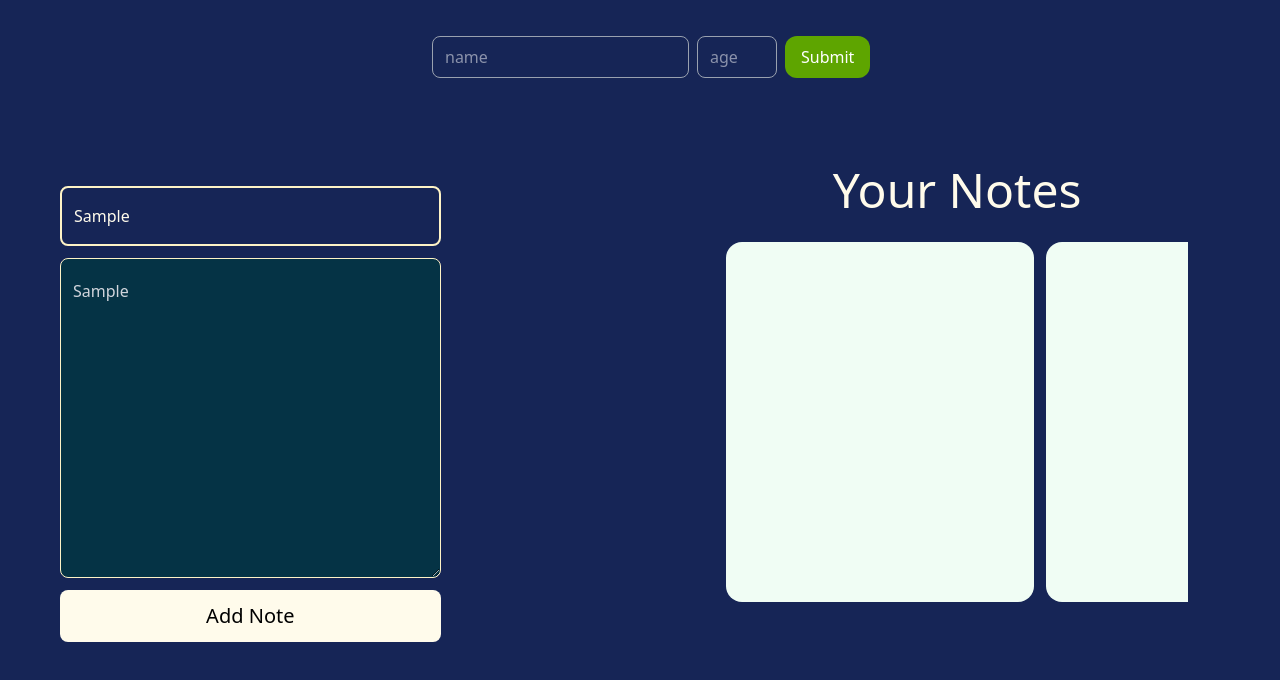
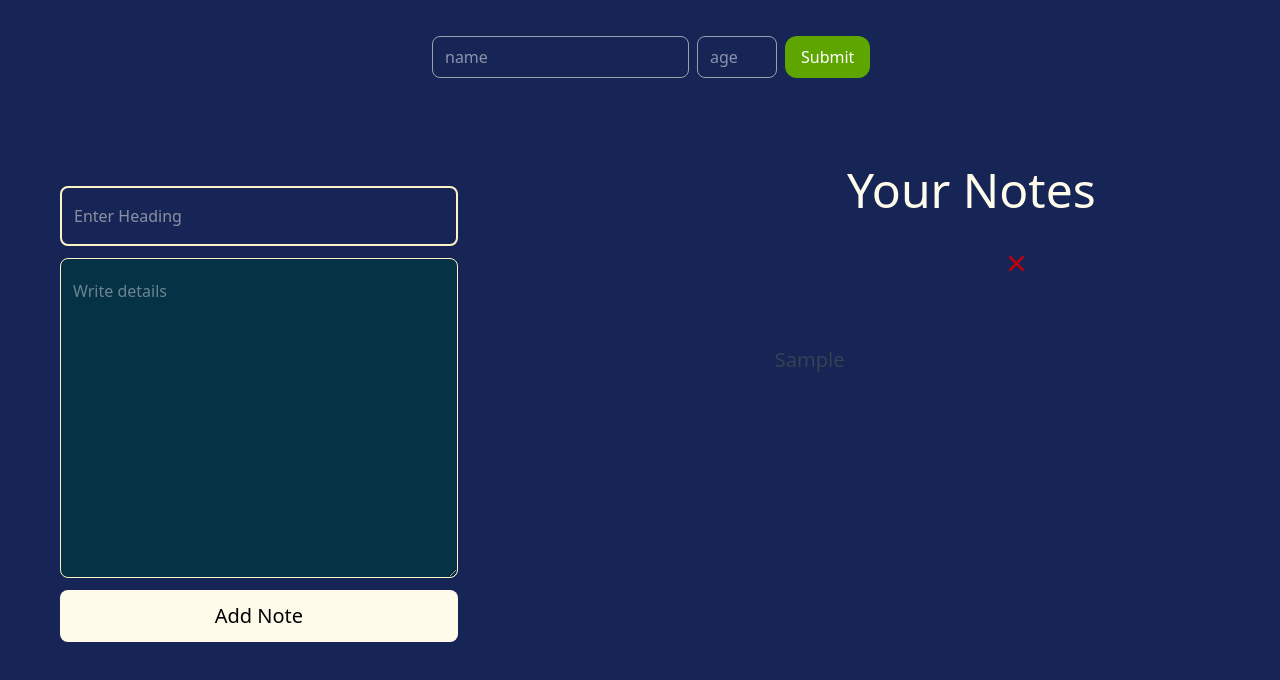
Before and after one commit to 13-soham/ui_react, a React (Vite) app: page / in a window 1280 px wide. Both pictures are taken after typing "Sample", "Sample" into the empty fields and a click on the button "Add Note". Shown: the part 800-1480 px from the top of the page. Built offline with nearby package versions, Linux system fonts and the light colour scheme.

Commit message:
2ndPage_completed

```diff
--- a/index.html
+++ b/index.html
@@ -5,6 +5,7 @@
     <link rel="icon" type="image/svg+xml" href="/vite.svg" />
     <meta name="viewport" content="width=device-width, initial-scale=1.0" />
     <title>ui_react</title>
+    <link href="https://cdn.jsdelivr.net/npm/remixicon@4.2.0/fonts/remixicon.css" rel="stylesheet">
   </head>
   <body>
     <div id="root"></div>
--- a/package.json
+++ b/package.json
@@ -11,6 +11,8 @@
   },
   "dependencies": {
     "@tailwindcss/vite": "^4.1.15",
+    "lucide": "^0.548.0",
+    "lucide-react": "^0.548.0",
     "react": "^19.1.1",
     "react-dom": "^19.1.1",
     "remixicon": "^4.7.0",
--- a/src/components/Part02/Note02.jsx
+++ b/src/components/Part02/Note02.jsx
@@ -1,35 +1,65 @@
-import React from 'react'
+import React, { useState } from 'react'
 
 const Note02 = () => {
-    let submitHandler = (e)=>{
+    const [Heading, setHeading] = useState("");
+    const [Details, setDetails] = useState("");
+    const [Output, setOutput] = useState([]);
+
+    let submitHandler = (e) => {
         e.preventDefault();
+        console.log(Heading , Details);
+
+        setOutput([...Output, {Heading, Details}]);
+
+        setHeading("");
+        setDetails("");
     }
+
+    let deleteTask = (idx)=>{
+        let val = [...Output];
+
+        val.splice(idx, 1);
+
+        setOutput(val);
+    }
+
     return (
         <div className='px-5 py-7 mt-3 flex flex-col lg:flex-row lg:items-start lg:justify-between'>
             <form
-            onSubmit={(e)=>submitHandler(e)}
-            className='flex flex-col justify-between gap-3 lg:w-full lg:py-9'
+                onSubmit={(e) => submitHandler(e)}
+                className='flex flex-col justify-between gap-3 lg:w-4/7 lg:py-9'
+
             >
                 <input
+                    value={Heading}
                     type="text"
                     placeholder='Enter Heading'
                     className='px-3 py-4 border-2 w-full lg:w-3/5 border-amber-100 outline-none text-amber-50 rounded-lg font-medium'
+                    onChange={(e)=>setHeading(e.target.value)}
                 />
                 <textarea
+                    value={Details}
                     type="text"
                     placeholder='Write details'
                     className='h-40 lg:h-80 px-3 py-5 border w-full lg:w-3/5 border-amber-100 outline-none rounded-lg bg-cyan-950 text-gray-300'
+                    onChange={(e)=>setDetails(e.target.value)}
                 />
-            <button className='py-3 bg-amber-50 w-full text-center rounded-lg active:scale-98 transition-transform duration-150 cursor-pointer text-xl font-medium lg:w-3/5'>Add Note</button>
+                <button className='py-3 bg-amber-50 w-full text-center rounded-lg active:scale-98 active:bg-gray-200 transition-all duration-150 cursor-pointer text-xl font-medium lg:w-3/5'>Add Note</button>
             </form>
-        <div className='lg:w-4/5 lg:h-full lg:px-5 lg:py-3'>
+            <div className='w-full lg:w-3/7 lg:h-full lg:px-5 lg:py-3'>
                 <h1 className='text-4xl lg:text-5xl text-amber-50 mt-15 lg:mt-1 mb-5 text-center'>Your Notes</h1>
-            <div className='flex h-full overflow-x-auto overflow-y-hidden scrollbar-hide gap-3 lg:mx-3 lg:my-7'>
-                <div className='h-60 lg:h-90 w-2/3 bg-green-50 rounded-2xl flex-none'></div>
-                <div className='h-60 lg:h-90 w-2/3 bg-green-50 rounded-2xl flex-none'></div>
-                <div className='h-60 lg:h-90 w-2/3 bg-green-50 rounded-2xl flex-none'></div>
-                <div className='h-60 lg:h-90 w-2/3 bg-green-50 rounded-2xl flex-none'></div>
-                <div className='h-60 lg:h-90 w-2/3 bg-green-50 rounded-2xl flex-none'></div>
+                <div className='flex h-full overflow-x-auto overflow-y-hidden scrollbar-hide gap-3 lg:mx-3 lg:my-7 text-amber-50'>
+                    {Output.map((elem, idx)=>{
+                        return <div key={idx} className='relative h-60 lg:h-90 w-2/3 bg-[url("https://i.pinimg.com/736x/8a/83/23/8a832317c495c9c8072d238469ecc808.jpg")] overflow-y-auto scrollbar-hide rounded-2xl flex-none'>
+                            <h2 onClick={()=>{
+                                deleteTask(idx)
+                            }}>
+                                <i className="absolute ri-close-line text-3xl text-red-700 top-1 right-3 cursor-pointer active:scale-90 transistion-transform duration-150"></i>
+                            </h2>
+                            <h3 className='text-blue-950 text-4xl py-7 text-center font-bold'>{elem.Heading}</h3>
+                            <p className='text-gray-700 text-xl font-medium px-5 py-2 '>{elem.Details}</p>
+                        </div>;
+                    })}
                 </div>
             </div>
         </div>
--- a/src/components/Part02/Part02.jsx
+++ b/src/components/Part02/Part02.jsx
@@ -4,7 +4,7 @@ import Note02 from './Note02';
 
 const Part02 = () => {
   return (
-    <div className='h-screen w-full bg-blue-950 px-10 py-5'>
+    <div className='h-screen w-full bg-blue-950 px-10 py-5 overflow-auto scrollbar-hide'>
       <Note01/>
       <Note02/>
     </div>
```
Also changed, not shown: 1 other file (tests, documents, lock files or other folders). Lines whose indentation alone changed are shown as unchanged.
